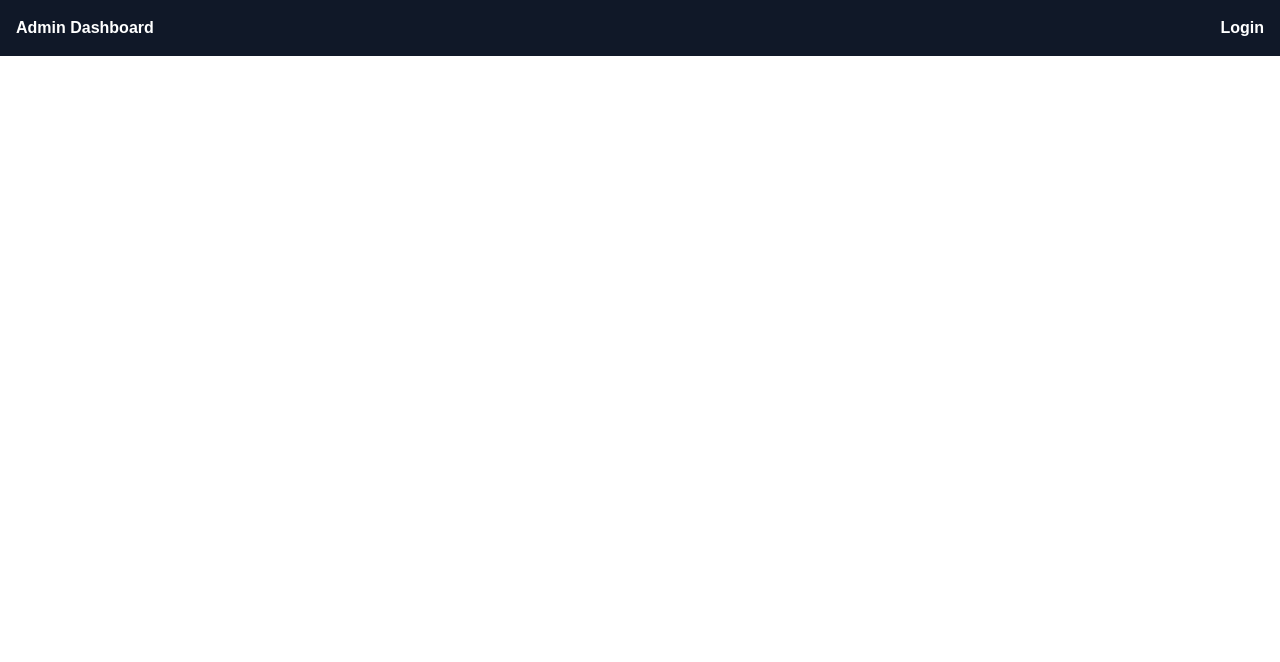
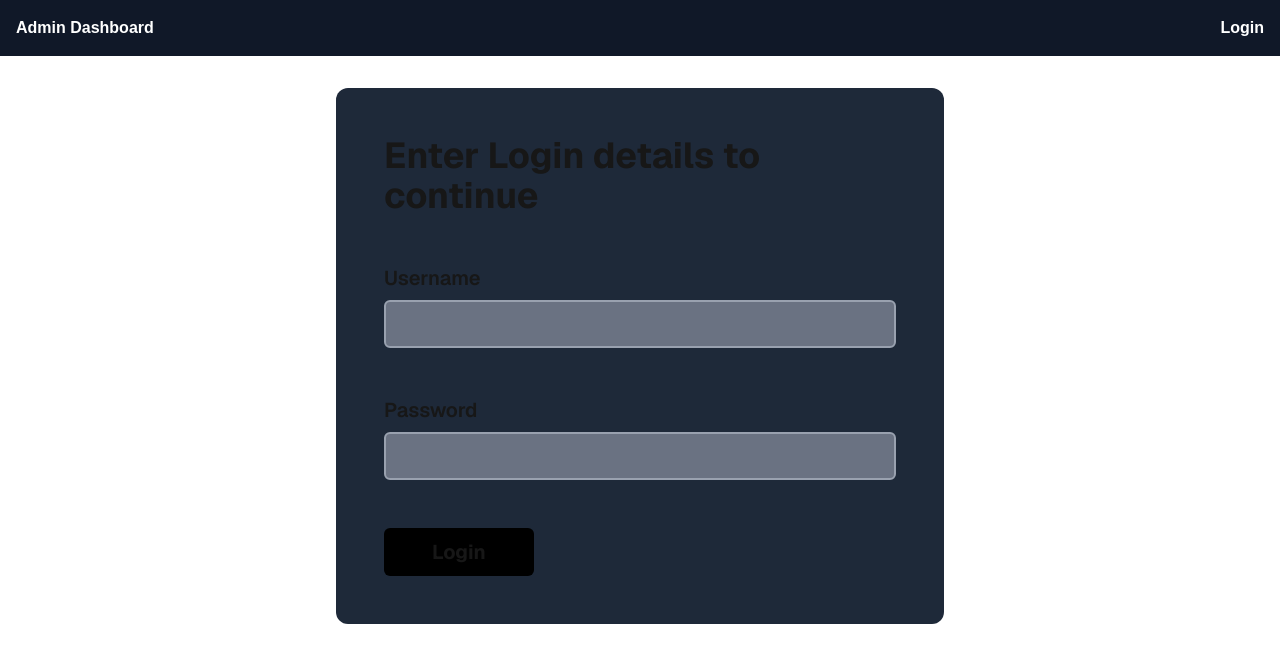
Before and after one commit to NAVEEN-PERPAGA/project_interview, a Next.js app: page / in a window 1280 px wide. Before the commit this address had no page. Shown: the top 662 px of the page. Built offline with nearby package versions, Linux system fonts and the light colour scheme.

Commit message:
safe website

```diff
--- a/src/app/page.tsx
+++ b/src/app/page.tsx
@@ -1,16 +1,11 @@
 "use client"
 
-import { useRouter } from "next/navigation";
-import { useEffect } from "react";
+import Login from "./login/page";
 
 export default function Home() {
-  const router = useRouter()
-  useEffect(() => {
-    router.push('/login')
-  }, [])
   return (
-    <div className="font-sans grid grid-rows-[20px_1fr_20px] items-center justify-items-center min-h-screen p-8 pb-20 gap-16 sm:p-20">
-
+    <div className="font-sans grid grid-rows-[1fr] items-center justify-items-center  p-8">
+      <Login />
     </div>
   );
 }
```
